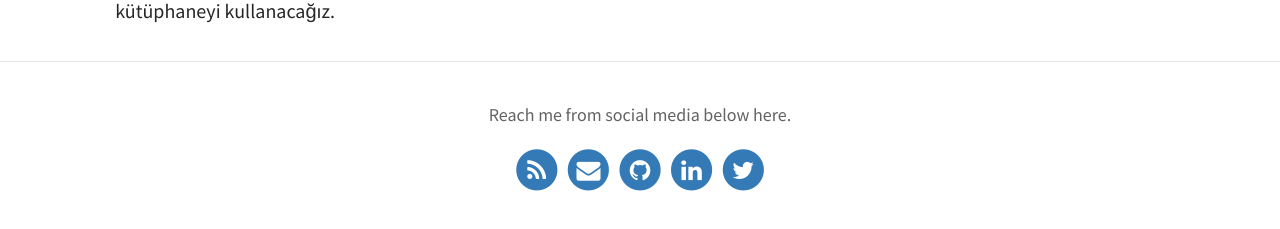
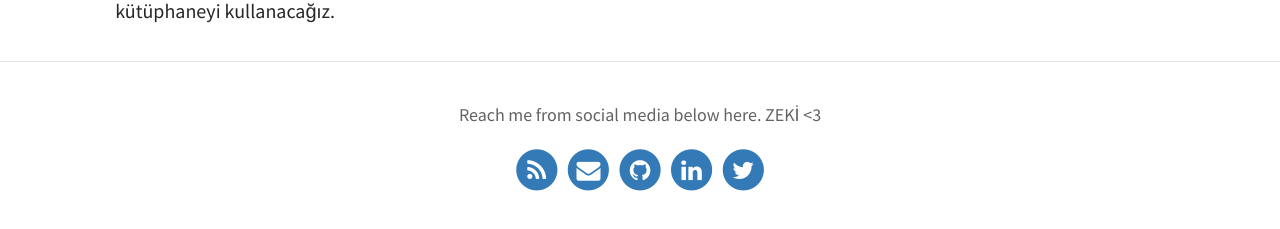
Before and after one commit to batuhankutluca/batuhankutluca.github.io, a Jekyll site: the page built from index.html, in a window 1280 px wide. Shown: the part 1302-1531 px from the top of the page. Built offline with Jekyll 4.4.1, drawn with Linux system fonts in a browser that asks for light colours; the list of posts is cut into pages by our own code.

Commit message:
Update _config.yml

```diff
--- a/_config.yml
+++ b/_config.yml
@@ -12,7 +12,7 @@ favicon: assets/favicon.ico                             # Icon displayed in the
 header_text: <p>Welcome to my personal <b>Website!</b> You can find my projects, posts and info about me here. Enjoy!</p>  # Change Blog header text
 header_feature_image: assets/img/pexels/triangular.jpeg
 footer_text: >
-  Reach me from social media below here.
+  Reach me from social media below here. ZEKİ <3
 
 # Blog
 excerpt: true                                           # Or "truncate" (first 250 characters), "false" to disable
```
